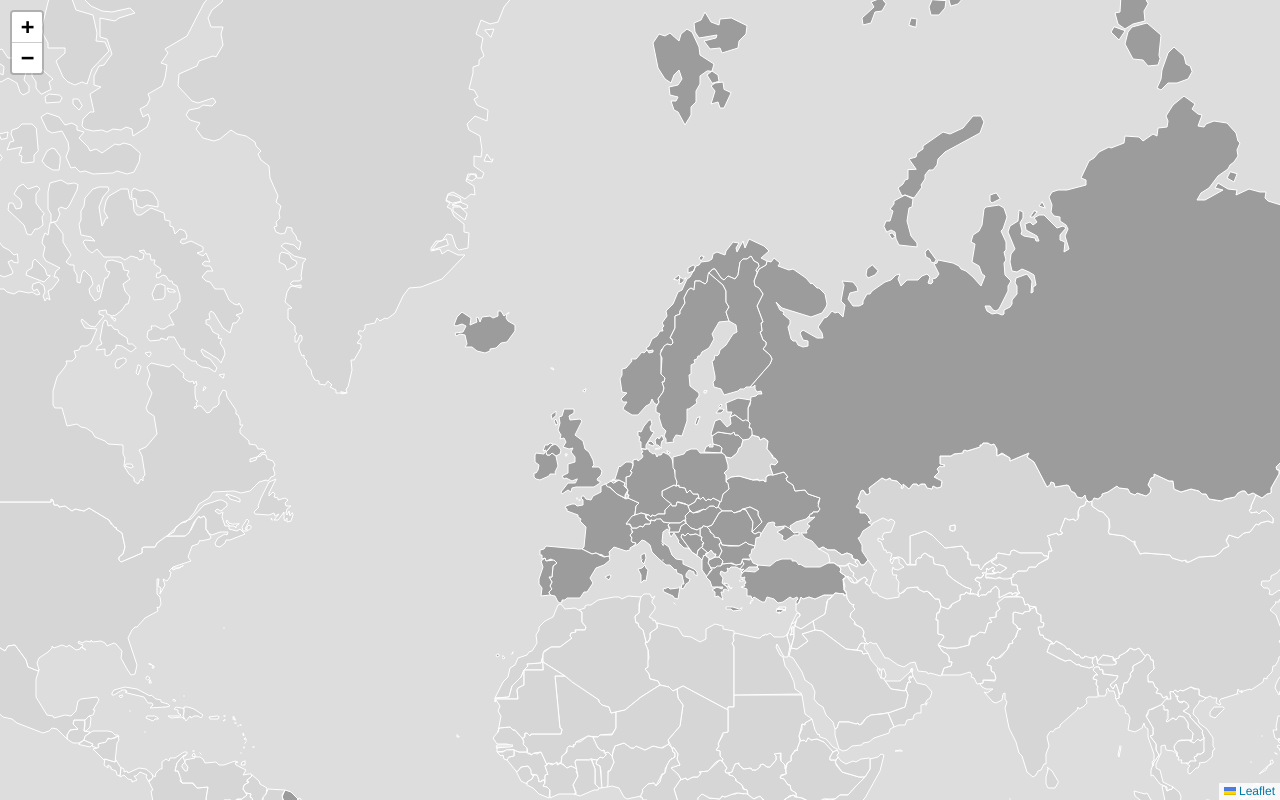
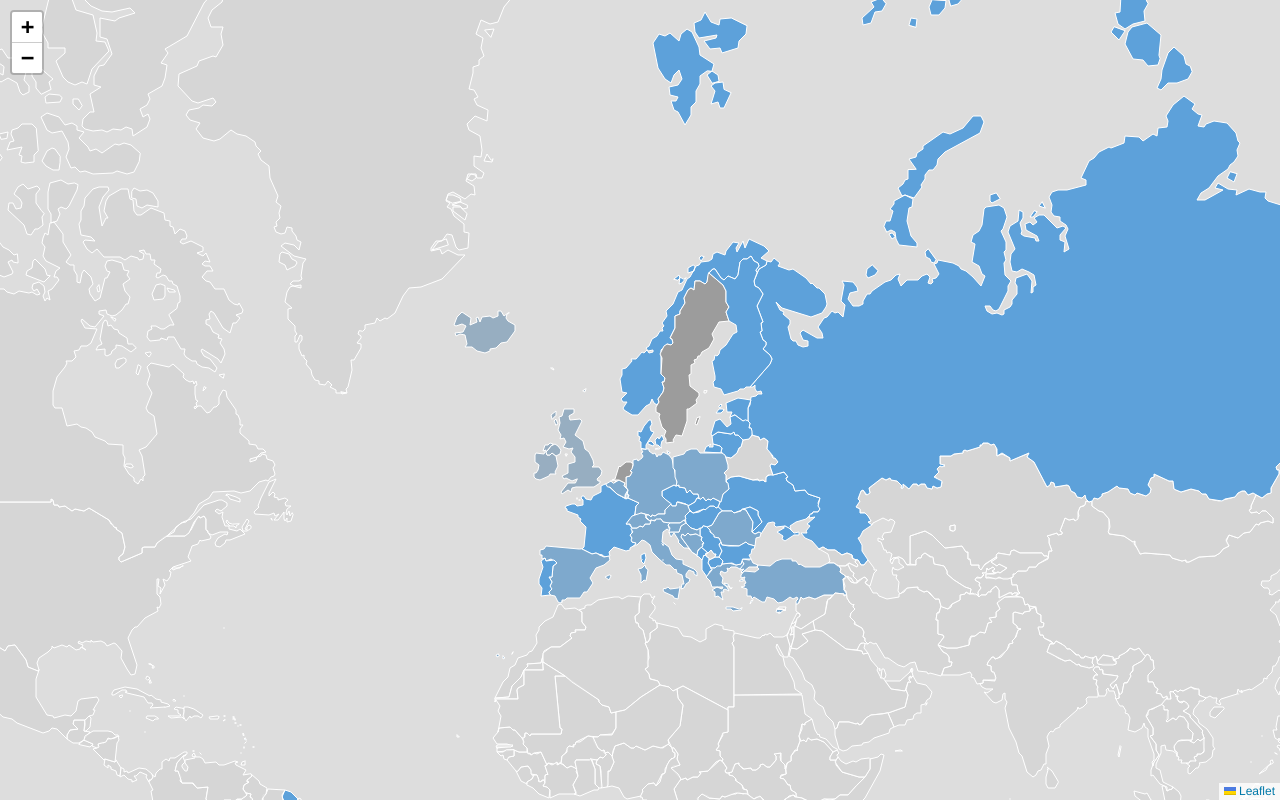
Before and after one commit to mgax/restrictii-de-circulatie, a plain HTML site: page index.html in a window 1280 px wide. Drawn offline with nearby package versions, Linux system fonts and the light colour scheme.

Commit message:
Country colors

```diff
--- a/index.html
+++ b/index.html
@@ -34,9 +34,9 @@ h1, p.icons { margin: 0 }
 
 function rendermap(geojson, table) {
   var colorMap = {
-    'closed': 'red',
-    'restricted': 'orange',
-    'open': 'green',
+    '3': '#2788d9',
+    '2': '#5693c6',
+    '1': '#7a9ab5',
   };
 
   function style(feature) {
@@ -87,9 +87,10 @@ function rendermap(geojson, table) {
     var code = props.WB_A2;
     var color = 'lightgrey';
     if(table[code]) {
-      var row = table[code]
-      var status = row.status;
-      color = colorMap[status] || 'grey';
+      var row = table[code];
+      console.log(row);
+      var colorCode = row['Culoare harta'];
+      color = colorMap[colorCode] || 'grey';
       var text = '<h1>'+row.name+'</h1>';
       var icons = icon('aerian', row, true) + icon('maritim', row, true) + icon('terestru', row);
       text += '<p class="icons">'+icons+'</p>';
```
